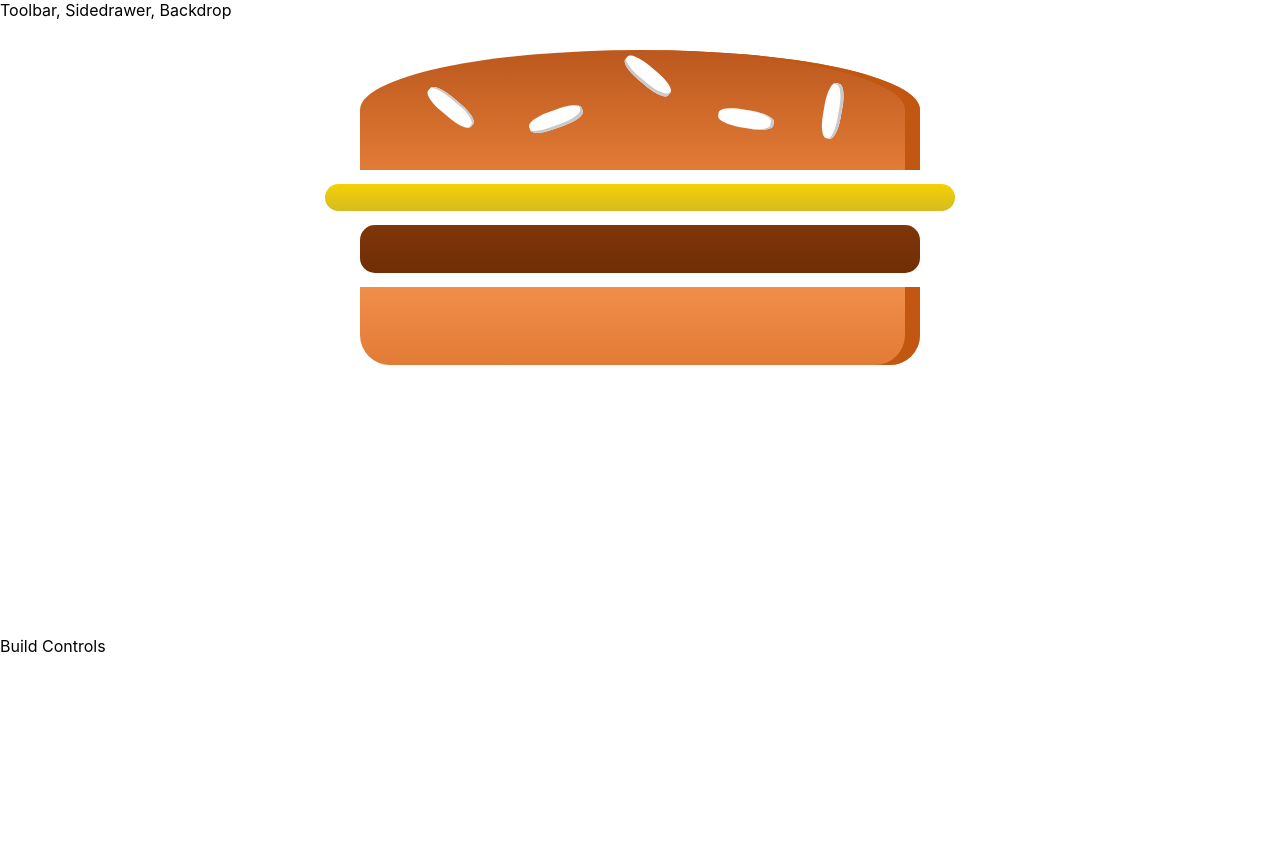
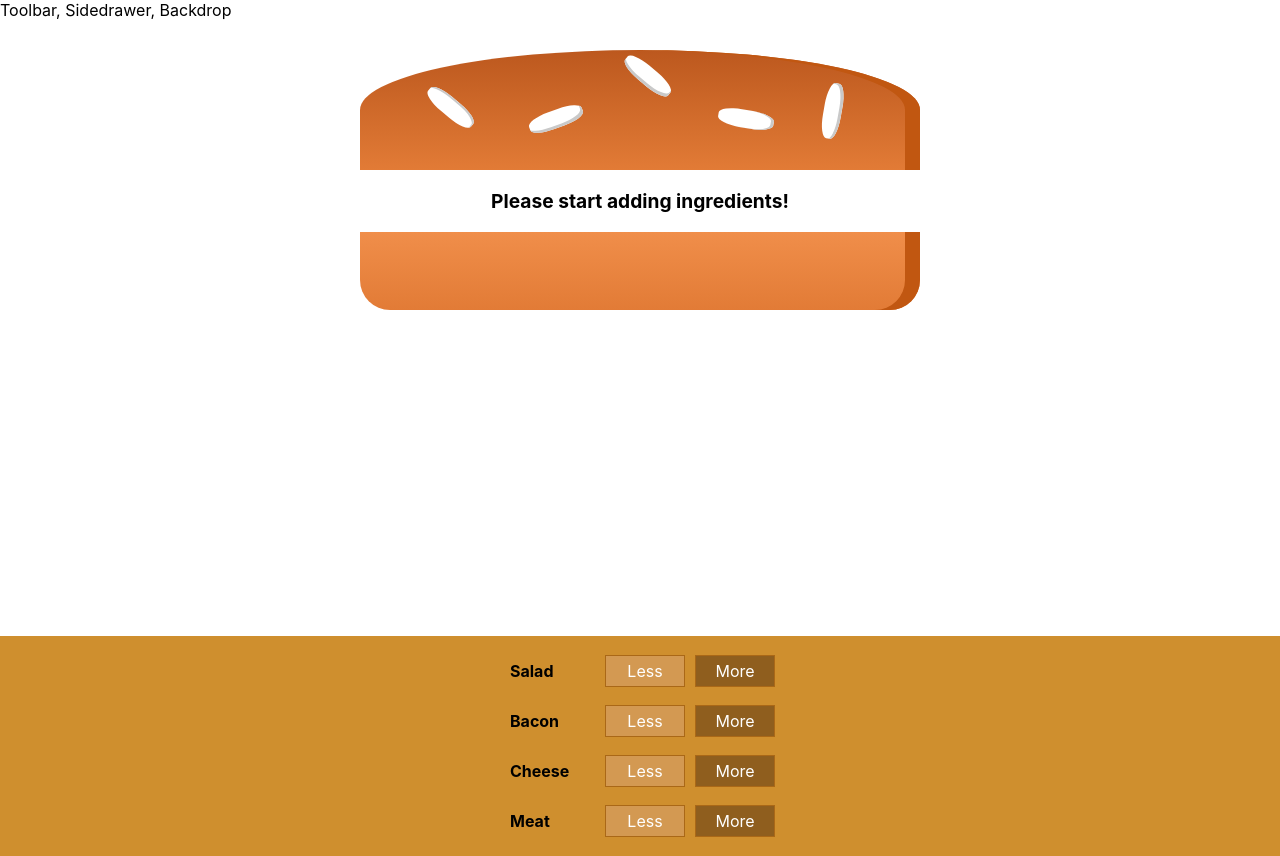
Before and after one commit to neha-r-p/Burger-Builder, a React (Create React App) app: page / in a window 1280 px wide. Before the commit the page ends 800 px from the top, so only its background shows below. Built offline with nearby package versions, Linux system fonts and the light colour scheme.

Commit message:
part 132 complete

```diff
--- /dev/null
+++ b/src/components/Burger/BuildControls/BuildControl/BuildControl.css
@@ -0,0 +1,56 @@
+.BuildControl {
+    display: flex;
+    justify-content: space-between;
+    align-items: center;
+    margin: 5px 0;
+}
+
+.BuildControl button {
+    display: block;
+    font: inherit;
+    padding: 5px;
+    margin: 0 5px;
+    width: 80px;
+    border: 1px solid #AA6817;
+    cursor: pointer;
+    outline: none;
+}
+
+.BuildControl button:disabled {
+    background-color: #AC9980;
+    border: 1px solid #7E7365;
+    color: #ccc;
+    cursor: default;
+}
+
+.BuildControl button:hover:disabled {
+    background-color: #AC9980;
+    color: #ccc;
+    cursor: not-allowed;
+}
+
+.Label {
+    padding: 10px;
+    font-weight: bold;
+    width: 80px;
+}
+
+.BuildControl .Less {
+    background-color: #D39952;
+    color: white;
+}
+
+.BuildControl .More {
+    background-color: #8F5E1E;
+    color: white;
+}
+
+.BuildControl .Less:hover, .BuildControl .Less:active {
+    background-color: #DAA972;
+    color: white;
+}
+
+.BuildControl .More:hover,.BuildControl .More:active {
+    background-color: #99703F;
+    color: white;
+}
--- /dev/null
+++ b/src/components/Burger/BuildControls/BuildControl/BuildControl.js
@@ -0,0 +1,15 @@
+import React from 'react'
+
+import './BuildControl.css'
+
+const BuildControl = props => {
+    return (
+        <div className="BuildControl">
+            <div className="Label">{props.label}</div>
+            <button className="Less">Less</button>
+            <button className="More">More</button>
+        </div>
+    )
+}
+
+export default BuildControl
--- /dev/null
+++ b/src/components/Burger/BuildControls/BuildControls.css
@@ -0,0 +1,10 @@
+.BuildControls {
+    width: 100%;
+    background-color: #cf8f2e;
+    display: flex;
+    flex-flow: column;
+    align-items: center;
+    box-shadow: 0 2px 1px #ccc;
+    margin: auto;
+    padding: 10px 0;
+}
--- /dev/null
+++ b/src/components/Burger/BuildControls/BuildControls.js
@@ -0,0 +1,21 @@
+import React from 'react'
+
+import './BuildControls.css'
+import BuildControl from './BuildControl/BuildControl'
+
+const controls = [
+    { label: 'Salad', type: 'salad' },
+    { label: 'Bacon', type: 'bacon' },
+    { label: 'Cheese', type: 'cheese' },
+    { label: 'Meat', type: 'meat' }
+]
+
+const BuildControls = props => {
+  return (
+    <div className="BuildControls">
+        {controls.map( ctrl => <BuildControl key={ctrl.label} label={ctrl.label} />)}
+    </div>
+  )
+}
+
+export default BuildControls
--- a/src/components/Burger/Burger.js
+++ b/src/components/Burger/Burger.js
@@ -4,11 +4,25 @@ import Ingredient from './Indredient/Ingredient'
 import'./Burger.css'
 
 const Burger = props => {
+    let transformedIngredients = Object.keys(props.ingredients)
+        .map(igKey => {
+            return [...Array(props.ingredients[igKey])].map((_, i) => {
+                return <Ingredient key={igKey + i} type={igKey} />
+            })
+        })
+        .reduce((arr, el) => {
+            return arr.concat(el)
+        }, []);
+
+        if(transformedIngredients.length === 0){
+            transformedIngredients = <p>Please start adding ingredients!</p>
+        }
+
+
     return (
         <div className="Burger">
             <Ingredient type="bread-top" />
-            <Ingredient type="cheese" />
-            <Ingredient type="meat" />
+            {transformedIngredients}
             <Ingredient type="bread-bottom" />
         </div>
     )
--- a/src/containers/BurgerBuilder/BurgerBuilder.js
+++ b/src/containers/BurgerBuilder/BurgerBuilder.js
@@ -1,13 +1,23 @@
 import React, { Component } from 'react';
 import Aux from '../../hoc/Aux'
 import Burger from '../../components/Burger/Burger'
+import BuildControls from '../../components/Burger/BuildControls/BuildControls';
 
 class BurgerBuilder extends Component {
+    state = {
+        ingredients: {
+            salad: 0,
+            bacon: 0,
+            cheese: 0,
+            meat: 0
+        }
+    }
+
     render(){
         return(
             <Aux>
-                <Burger />
-                <div>Build Controls</div>
+                <Burger ingredients={this.state.ingredients} />
+                <BuildControls />
             </Aux>
         )
     }
```
